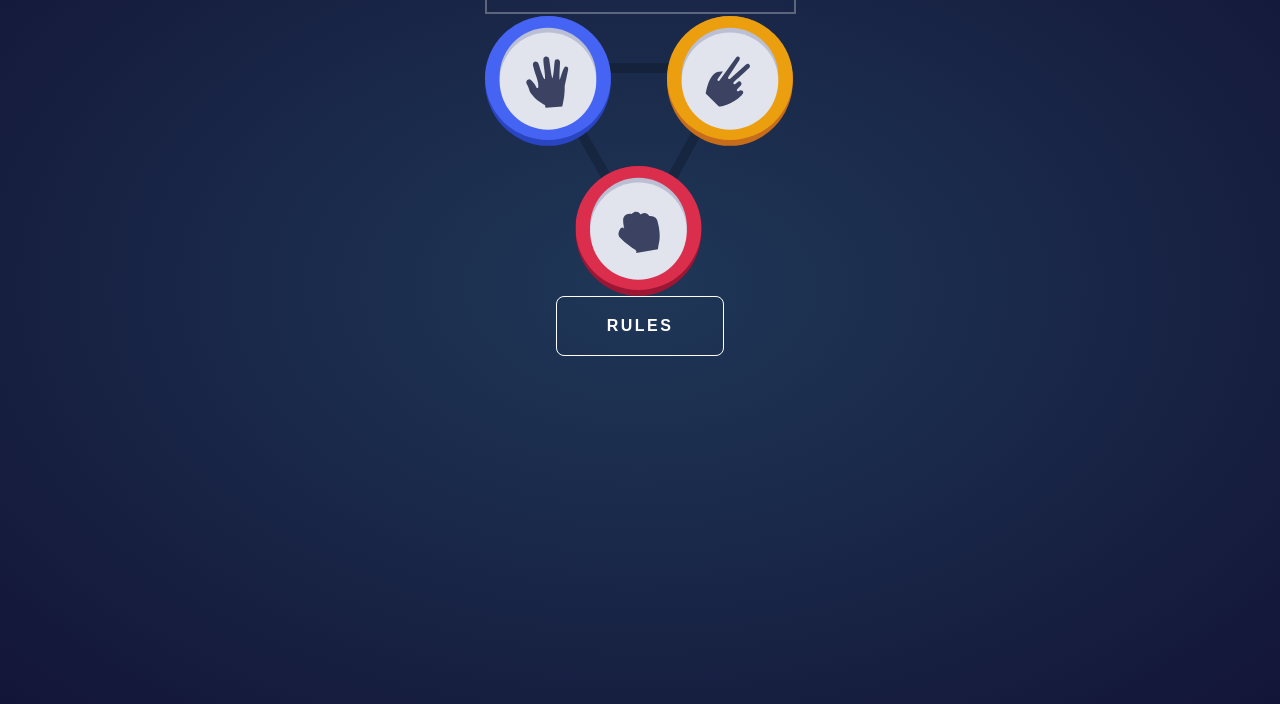
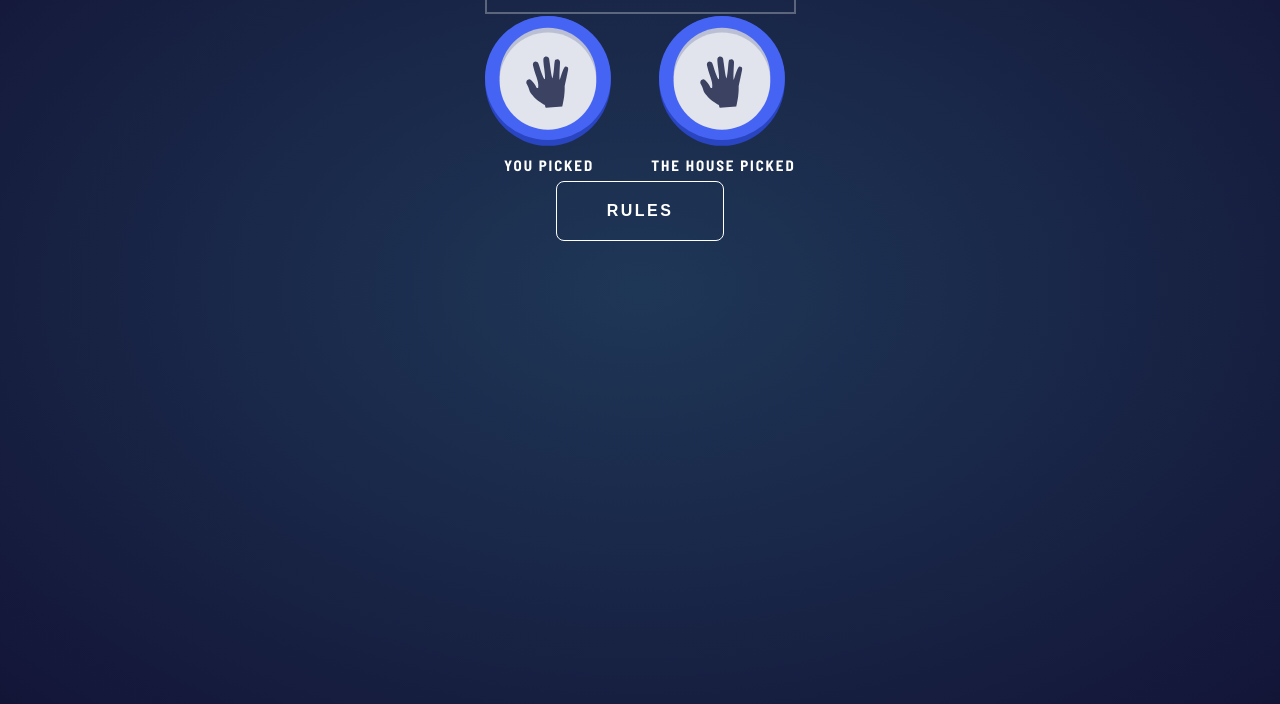
Before and after one commit to nlukic97/rock_paper_scissors, a plain HTML site: page public/index.html in a window 1280 px wide. Both pictures are taken after a click on the icon 549 px from the left and 208 px from the top of the page. Shown: the part 128-832 px from the top of the page. Drawn offline with Linux system fonts and the light colour scheme.

Commit message:
mostly functional, just need to display the outcome, and reset button, and desktop styles

```diff
--- a/public/css/imports/layout.css
+++ b/public/css/imports/layout.css
@@ -96,10 +96,6 @@ button.btn {
     outline: none;
 }
 
-a:-webkit-any-link {
-    /* outline: none; */
-}
-
 button.btn:hover {
     cursor: pointer;
 }
@@ -123,5 +119,43 @@ button.btn.rules:hover {
 
 /* How to style the focused state of the button element for accessibility without having a blue outline when clicking on the button? */
 button.btn:focus {
-    outline: 3px solid #1869A8;
+    /* outline: 3px solid #1869A8; */
 }
+
+
+.game-outcome {
+    display: none;
+}
+
+body.choice-made .game-outcome {
+    display: flex;
+    justify-content: space-between;
+    align-items: flex-end;
+}
+
+body.choice-made .game-options {
+    display: none;
+}
+
+.user-choice, .computer-choice {
+    text-align: center;
+}
+
+.computer-choice img {
+    display: none;
+}
+
+.blank-circle {
+    border-radius: 50%;
+    height: 110px;
+    width: 110px;
+    background-color: rgba(0,0,0,.1);
+    margin: 0 auto 10px;
+}
+
+.computer-choice.choice-made img {
+    display: inline;
+}
+.computer-choice.choice-made .blank-circle {
+    display: none;
+}
--- a/public/css/imports/typography.css
+++ b/public/css/imports/typography.css
@@ -1,3 +1,8 @@
+
+h1, h2, h3, span {
+    color: #fff;
+}
+
 h1 {
     font-weight: bold;
     font-size: 21px;
@@ -5,6 +10,10 @@ h1 {
     letter-spacing: 0px;
 }
 
-h1, h2, span {
-    color: #fff;
+h3 {
+    font-weight: 700;
+    font-size: 15px;
+    letter-spacing: 1.88px;
+    line-height: 32px;
+    text-transform: uppercase;
 }
--- a/public/index.html
+++ b/public/index.html
@@ -66,6 +66,23 @@
     </div>
   </div>
 
+  <div class="container">
+    <div class="game-outcome">
+      <div class="user-choice">
+        <img src="" alt="">
+        <h3>You picked</h3>
+      </div>
+
+      <div class="computer-choice">
+        <img src="" alt="">
+        <div class="blank-circle"></div>
+        <h3>the house picked</h3>
+      </div>
+
+
+    </div>
+  </div>
+
   <div class="container text-center">
     <button class="btn rules">Rules</button>
   </div>
--- a/public/javascript/script.js
+++ b/public/javascript/script.js
@@ -4,7 +4,11 @@
         document.querySelector('.score').innerText = savedScore
     }
 
-
+    /** Score sheet (the user's choice is marked with 'title',
+     * while the outcome it has against the computer is
+     * within the same object this 'title' is in
+     * (computerChouce: outcome).
+     * */
     let points = [
         {
             title:'rock',
@@ -27,16 +31,56 @@
     ]
 
 
-    // Check if player 1 has won
-    function getPoints(player1, player2){
-        for(let i = 0; i < points.length; i++){
-            if(points[i].title === player1){
-                return points[i][player2]
-            }
-        }
+
+    /** ------------------ Event listeners for user selections --------------- */
+    //paper
+    document.querySelector('#paper').addEventListener('click',function(){
+        play(this)
+    })
+
+    //scissors click
+    document.querySelector('#scissors').addEventListener('click',function(){
+        play(this)
+    })
+
+    //rock
+    document.querySelector('#rock').addEventListener('click',function(){
+        play(this)
+    })
+
+
+
+
+    /** --------------- Methods --------------- */
+
+    // Called upon click of an option. Calls the remaining functions
+    function play(clickedBtn){
+        let choice = clickedBtn.getAttribute('data-id')
+        document.querySelector('.user-choice img').src=`./images/custom-svgs/${choice}.svg` //display of the choice the user made
+        document.body.classList.add('choice-made') //displaying the element showing the two choices made, and hiding the three options
+
+        setTimeout(function(){
+            let computer = computerChoice()
+            document.querySelector('.computer-choice img').src = `./images/custom-svgs/${computer}.svg` //display computer choice
+            document.querySelector('.computer-choice').classList.add('choice-made') //showing the image, and hiding the blanc circle placeholder
+
+            let result = getResult(choice, computer)
+            console.log(result);
+        },400)
     }
 
-    function getPhrase(outcome){
+
+    // get a random choice from the computer
+    function computerChoice(){
+        return ['rock','paper','scissors'][Math.floor(Math.random() * 3)]; //gets a random choice - rock, paper or scissors
+    }
+
+
+    // compare the results for the two choices, updating the score, and returning the phrase of the game outcome to be printed to the DOM
+    function getResult(userChoice, computerChoice){
+        let outcome = getPoints(userChoice,computerChoice)
+        updateScore(outcome)
+
         switch(outcome){
             case -1:
                 return 'You lose';
@@ -50,40 +94,34 @@
         }
     }
 
+
+    // Get number from the 'points' object scoresheet to check if the user has won (1), lost(-1), or tied(0) against the computer
+    function getPoints(player1, player2){
+        for(let i = 0; i < points.length; i++){
+            if(points[i].title === player1){
+                return points[i][player2]
+            }
+        }
+    }
+
+
+    // update score in the DOM and in local storage
     function updateScore(outcome){
         let curr = parseInt(document.querySelector('.score').innerText)
         let result = curr + outcome
+
         document.querySelector('.score').innerText = result
         localStorage.setItem('saved_score',result)
-
     }
 
-    function computerChoice(){
-        return ['rock','paper','scissors'][Math.floor(Math.random() * 3)]; //gets a random choice - rock, paper or scissors
-    }
 
-    function activate(userChoice){
-        let outcome = getPoints(userChoice,computerChoice())
-        updateScore(outcome)
-        let result = getPhrase(outcome)
-        console.log(result);
+    // Resets the game to the starting point
+    function resetGame(){
+        document.body.classList.remove('choice-made')
+        document.querySelector('.computer-choice img').src = ''
+        document.querySelector('.computer-choice').classList.remove('choice-made')
     }
 
 
 
-    // Event listeners for user selections
-    //paper
-    document.querySelector('#paper').addEventListener('click',function(){
-        activate(this.getAttribute('data-id'))
-    })
-
-    //scissors click
-    document.querySelector('#scissors').addEventListener('click',function(){
-        activate(this.getAttribute('data-id'))
-    })
-
-    //rock
-    document.querySelector('#rock').addEventListener('click',function(){
-        activate(this.getAttribute('data-id'))
-    })
 })()
```
Lines whose indentation alone changed are shown as unchanged.
